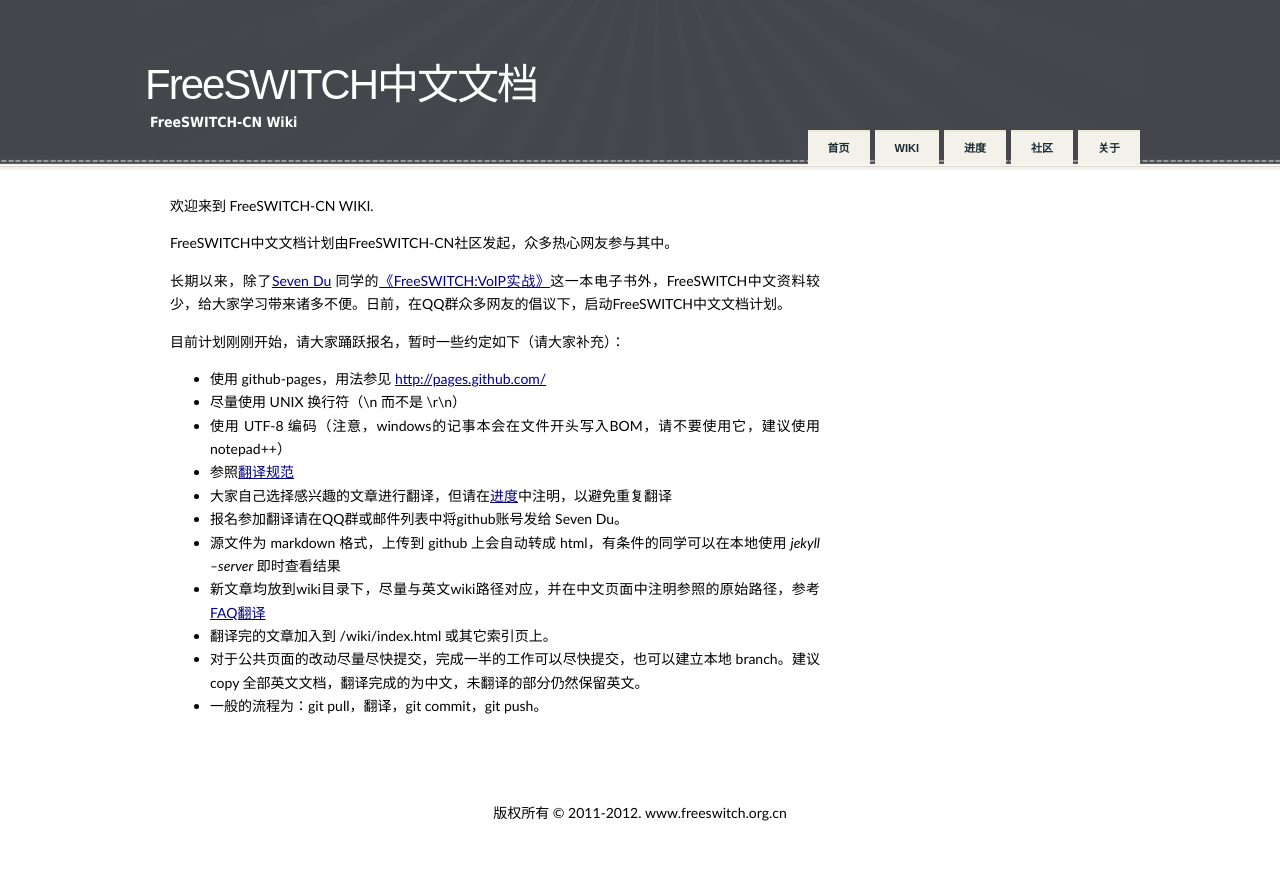
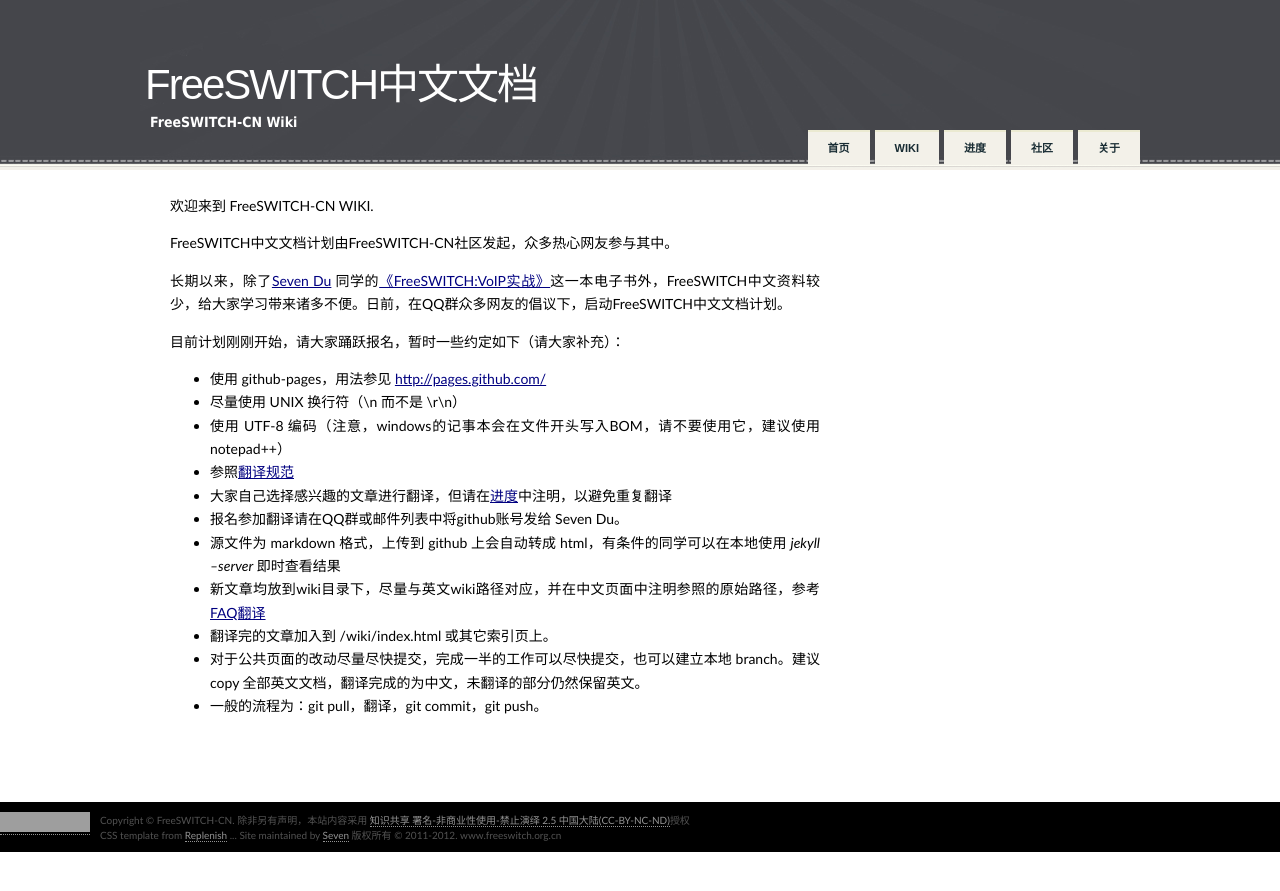
Before and after one commit to freeswitch-cn/freeswitch-cn.github.com, a Jekyll site: the page built from index.md, in a window 1280 px wide. Shown: the top 891 px of the page. Built offline with Jekyll 4.4.1, drawn with Linux system fonts in a browser that asks for light colours; Markdown is read by kramdown in place of the engine named in the settings; grey boxes are pictures that could not be loaded.

Commit message:
copyright

```diff
--- a/_layouts/default.html
+++ b/_layouts/default.html
@@ -56,7 +56,21 @@
 	</div>
 </div>
 <div style="clear:both"></div>
-<div class="footer" style="text-align:center">
-	版权所有 &copy; 2011-2012. www.freeswitch.org.cn
+<div class="footer">
+	<div id="legal">
+		<div style="float:left;margin-right:10px">
+		<a rel="licence" href="http://creativecommons.org/licenses/by-nc-nd/2.5/cn/"
+			target="_blank"><img src="http://i.creativecommons.org/l/by-nc-nd/2.5/cn/88x31.png"/></a>
+		</div>
+
+		Copyright &copy; FreeSWITCH-CN. 除非另有声明，本站内容采用
+		<a href="http://creativecommons.org/licenses/by-nc-nd/2.5/cn/legalcode"
+		target="_blank" rel="licence">知识共享 署名-非商业性使用-禁止演绎 2.5 中国大陆(CC-BY-NC-ND)</a>授权
+		<br />
+		CSS template from
+		<a href="http://www.freecsstemplates.org/preview/replenish">Replenish</a>
+		... Site maintained by <a href="http://about.me/dujinfang" target="_blank">Seven</a>
+		版权所有 &copy; 2011-2012. www.freeswitch.org.cn
+	</div>
 </div>
 </body>
```
